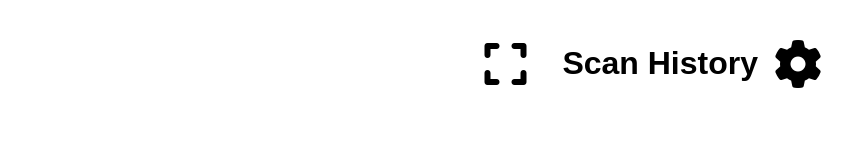
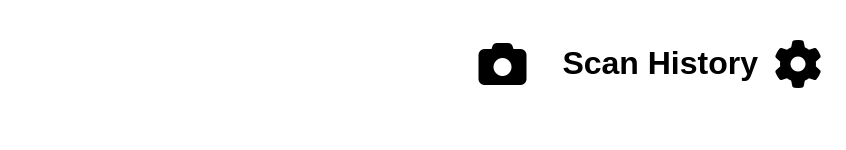
Before and after one commit to UIC-CS422-2025/GR4, a website: page pages/history.html in a window 1280 px wide. Shown: the top 150 px of the page, without its empty margins (434-1280 px from the left). Drawn offline with Linux system fonts and the light colour scheme.

Commit message:
reverted back to camera icon

```diff
--- a/pages/history.html
+++ b/pages/history.html
@@ -14,7 +14,7 @@
   <body>
     <div class="header">
       <i
-        class="fa-solid fa-expand fa-3x"
+        class="fa-solid fa-camera fa-3x"
         id="scanner"
         onclick="location.href = './scanner.html'"
         title="Back to Scanner"
```
Also changed, not shown: pages/product.html (+1 -1 lines).
